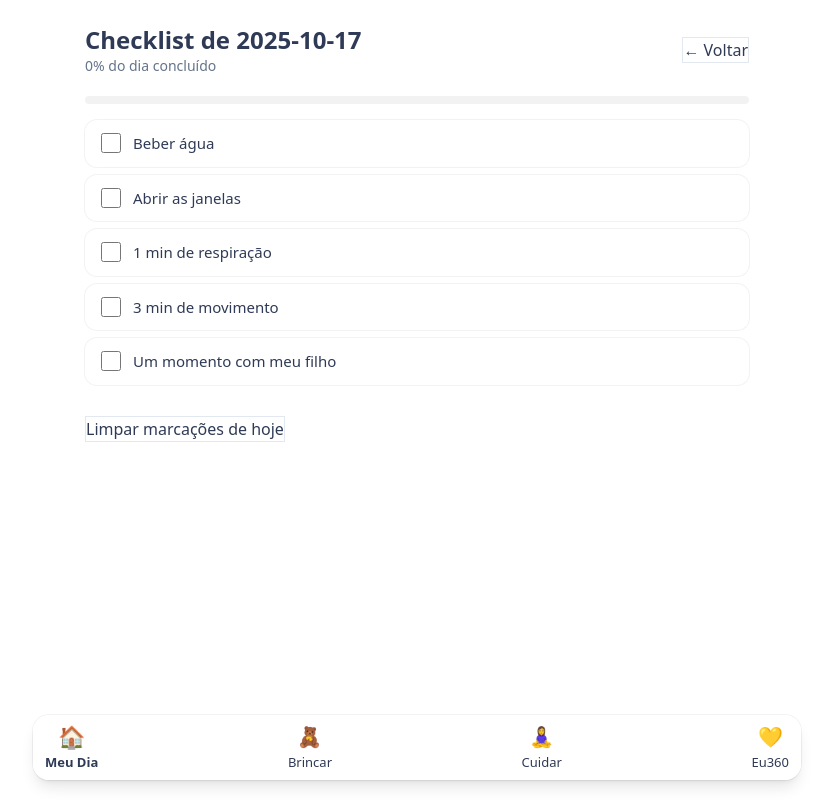
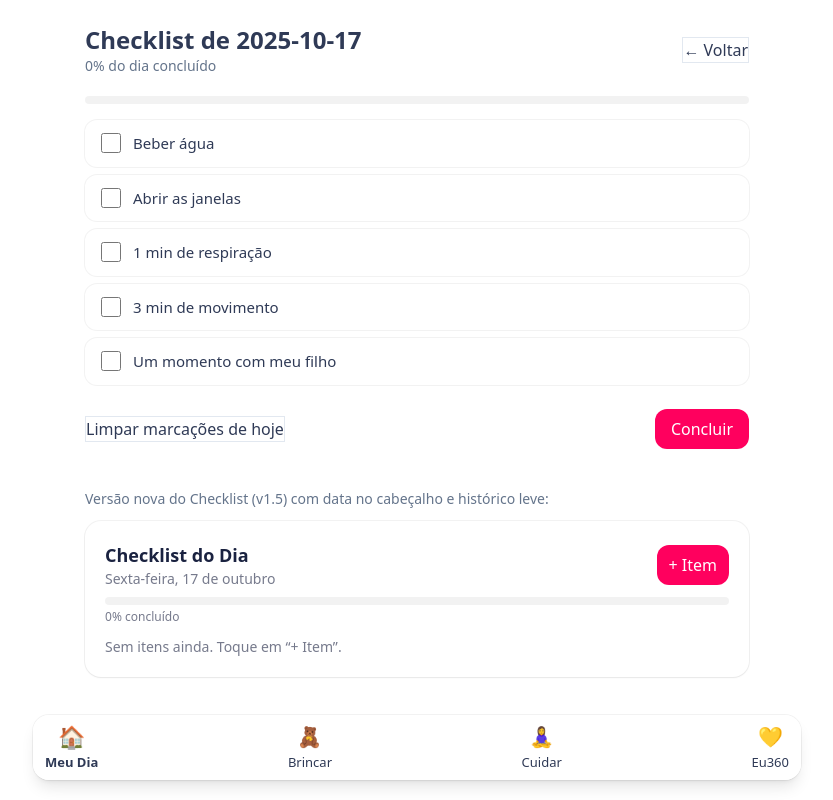
Before and after one commit to simonebrusco/materna360-app, a Next.js app in the folder materna360_starter/: page /meu-dia/checklist in a window 1280 px wide. Shown: the whole page, without its empty margins (223-1056 px from the left). Built offline with nearby package versions, Linux system fonts and the light colour scheme.

Commit message:
Update page.jsx

```diff
--- a/materna360_starter/app/meu-dia/checklist/page.jsx
+++ b/materna360_starter/app/meu-dia/checklist/page.jsx
@@ -5,6 +5,7 @@ import { useMemo } from "react";
 import Link from "next/link";
 import useChecklistProgress, { todayStr, tid } from "../../../lib/hooks/useChecklistProgress.js";
 import { get, set } from "../../../lib/storage.js";
+import ChecklistDay from "../../../components/ChecklistDay.jsx";
 
 export default function ChecklistPage() {
   const { defs, done, percent, toggleToday } = useChecklistProgress();
@@ -38,11 +39,12 @@ export default function ChecklistPage() {
         </Link>
       </header>
 
+      {/* === Seção existente (mantida) ============================== */}
       {/* barra de progresso */}
       <div className="card mb-4">
         <div className="h-2 rounded-full bg-black/5 overflow-hidden">
           <div
-            className="h-full bg-[var(--brand)] rounded-full transition-all"
+            className="h-full bg-[#ff005e] rounded-full transition-all" /* antes: bg-[var(--brand)] */
             style={{ width: `${percent}%` }}
           />
         </div>
@@ -62,7 +64,7 @@ export default function ChecklistPage() {
                   type="checkbox"
                   checked={checked}
                   onChange={() => toggleToday(it.id)}
-                  className="h-5 w-5 rounded-md border-slate-300 text-[var(--brand)] focus:ring-[var(--brand)]"
+                  className="h-5 w-5 rounded-md border-slate-300 text-[#ff005e] focus:ring-[#ff005e]" /* antes: text-[var(--brand)] focus:ring-[var(--brand)] */
                 />
                 <span className="text-[15px]">{it.label}</span>
               </div>
@@ -87,11 +89,19 @@ export default function ChecklistPage() {
 
         <Link
           href="/meu-dia"
-          className="px-4 py-2 rounded-xl bg-[var(--brand)] text-white"
+          className="px-4 py-2 rounded-xl bg-[#ff005e] text-white" /* antes: bg-[var(--brand)] */
         >
           Concluir
         </Link>
       </footer>
+
+      {/* === NOVO BLOCO v1.5 (incremental, sem apagar o anterior) === */}
+      <section className="mt-10">
+        <div className="mb-3 text-sm text-slate-500">
+          Versão nova do Checklist (v1.5) com data no cabeçalho e histórico leve:
+        </div>
+        <ChecklistDay />
+      </section>
     </main>
   );
 }
```
